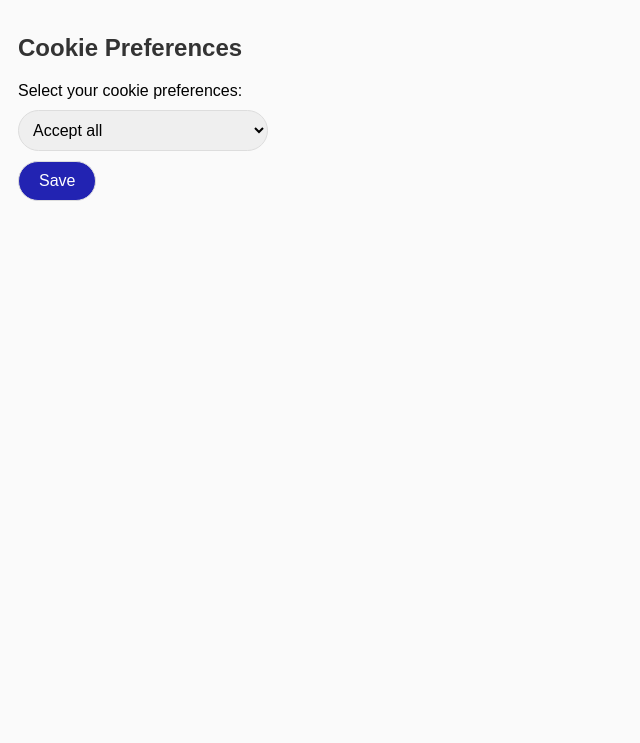
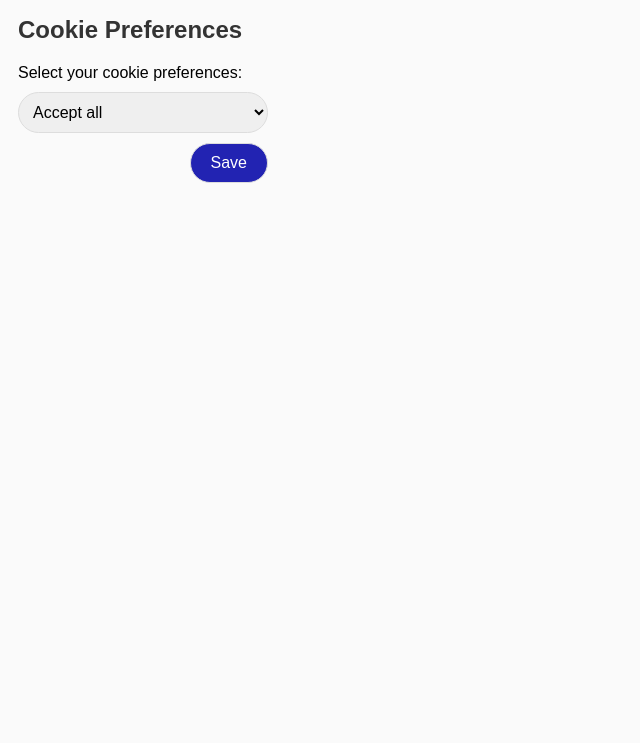
Before and after one commit to sharyz119/dataguard-innovator, a browser extension: page cookie_extension/options.html in a window 1280 px wide. Shown: the top 743 px of the page, without its empty margins (0-640 px from the left). Drawn offline with Linux system fonts and the light colour scheme.

Commit message:
Update style.css

```diff
--- a/cookie_extension/style.css
+++ b/cookie_extension/style.css
@@ -1,8 +1,9 @@
 body {
     font-family: Arial, sans-serif;
-    padding: 10px;
+    padding-left: 10px;
+    padding-right: 10px;
     width: 250px;
-    height: 200px;
+    height: 300px;
     background-color: #fafafa;
 }
 
@@ -17,29 +18,44 @@ h1 {
 }
 
 select, button {
+    border-radius: 25px;
+    border: 1px solid #ddd;
+    padding: 10px;
+    font-size: 1em;
+    cursor: pointer;
+}
+
+select{
     width: 100%;
-    padding: 10px;
+    box-sizing: border-box;
     margin-top: 10px;
-    border: 1px solid #ddd;
-    border-radius: 25px;
-    box-sizing: border-box;
-    font-size: 1em;
+}
+
+#upgrade {
+    background-color: #2223B2;
+    width: 100%;
+    color: white;
 }
 
 #save {
     background-color: #2223B2;
     width: auto;
     color: white;
-    cursor: pointer;
-    font-weight: 100;
+    margin-top: 10px;
     padding-left: 20px;
     padding-right: 20px;
+    float: right;
 }
 
-#save:hover {
+#save:hover, #upgrade:hover {
     background-color: #1b1b86;
 }
 
+hr {
+    border: 0.5px solid #2223B2;
+    margin-top: 10px;
+    margin-bottom: 20px;
+}
 
 /* Bottom banner*/
 .bottom_banner {
```
